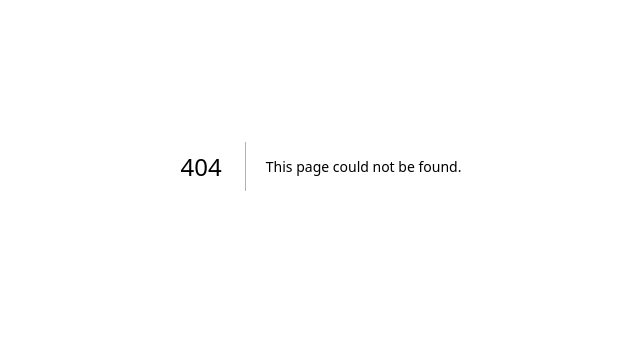
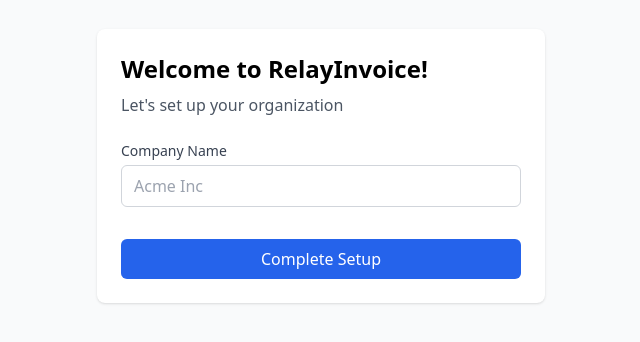
Before and after one commit to sivagunturu/relay-invoice, a Next.js app: page /onboarding in a window 1280 px wide. Before the commit this address had no page. Shown: the part 234-576 px from the top of the page, without its empty margins (319-959 px from the left). Built offline with nearby package versions, Linux system fonts and the light colour scheme.

Commit message:
Add secure onboarding flow with proper UI

```diff
--- a/src/app/auth/signup/page.tsx
+++ b/src/app/auth/signup/page.tsx
@@ -30,7 +30,7 @@
       setError(error.message);
       setLoading(false);
     } else {
-      router.push('/dashboard');
+      router.push('/onboarding');
     }
   };
 
--- /dev/null
+++ b/src/app/onboarding/page.tsx
@@ -0,0 +1,72 @@
+'use client';
+
+import { useState } from 'react';
+import { createClient } from '@/lib/supabase/client';
+import { useRouter } from 'next/navigation';
+import { Card } from '@/components/ui/card';
+import { Input } from '@/components/ui/input';
+import { Button } from '@/components/ui/button';
+
+export default function OnboardingPage() {
+  const [companyName, setCompanyName] = useState('');
+  const [loading, setLoading] = useState(false);
+  const router = useRouter();
+
+  const handleSetup = async (e: React.FormEvent) => {
+    e.preventDefault();
+    setLoading(true);
+
+    const supabase = createClient();
+    const { data: { user } } = await supabase.auth.getUser();
+
+    if (!user) {
+      router.push('/auth/login');
+      return;
+    }
+
+    // Create organization
+    const { data: org } = await supabase
+      .from('organizations')
+      .insert({ name: companyName })
+      .select()
+      .single();
+
+    // Create membership
+    await supabase.from('org_memberships').insert({
+      org_id: org.id,
+      user_id: user.id,
+      role: 'owner',
+      status: 'active'
+    });
+
+    // Create default settings
+    await supabase.from('org_settings').insert({
+      org_id: org.id,
+      company_name: companyName,
+    });
+
+    router.push('/dashboard');
+  };
+
+  return (
+    <div className="min-h-screen flex items-center justify-center bg-gray-50">
+      <Card className="w-full max-w-md p-6">
+        <h1 className="text-2xl font-bold mb-2">Welcome to RelayInvoice!</h1>
+        <p className="text-gray-600 mb-6">Let's set up your organization</p>
+
+        <form onSubmit={handleSetup} className="space-y-4">
+          <Input
+            label="Company Name"
+            value={companyName}
+            onChange={(e) => setCompanyName(e.target.value)}
+            required
+            placeholder="Acme Inc"
+          />
+          <Button type="submit" className="w-full" disabled={loading}>
+            {loading ? 'Setting up...' : 'Complete Setup'}
+          </Button>
+        </form>
+      </Card>
+    </div>
+  );
+}
```
Also changed, not shown: scripts/seed-production.js (deleted, +0 -80 lines).
